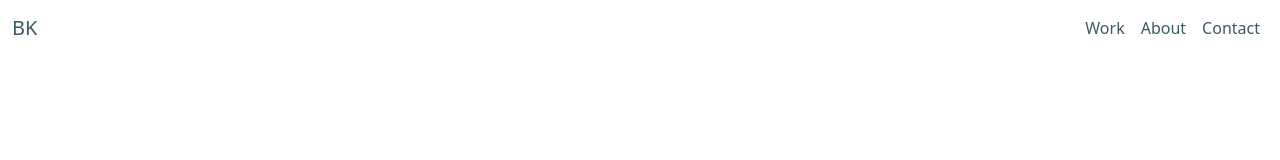
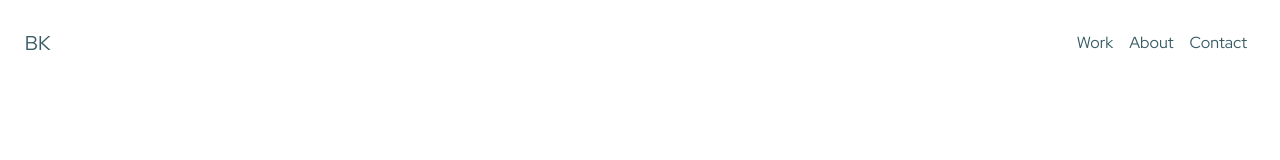
Before and after one commit to boriswho/bk-website, a plain HTML site: page index.html in a window 1280 px wide. Drawn offline with nearby package versions, Linux system fonts and the light colour scheme.

Commit message:
Started implementing styling
Wrote some code based on SASS course to implement BG styling. Unsuccessfully. Added fonts.

```diff
--- a/index.html
+++ b/index.html
@@ -5,6 +5,12 @@
     <meta http-equiv="X-UA-Compatible" content="IE=edge" />
     <meta name="viewport" content="width=device-width, initial-scale=1.0" />
     <title>Document</title>
+
+    <!-- fonts -->
+
+    <link rel="preconnect" href="https://fonts.googleapis.com">
+    <link rel="preconnect" href="https://fonts.gstatic.com" crossorigin>
+    <link href="https://fonts.googleapis.com/css2?family=Bebas+Neue&family=Red+Hat+Display:wght@300;400;500;600;700;900&display=swap" rel="stylesheet">
 
     <!-- style  -->
     <link
@@ -31,7 +37,7 @@
     <script src="script.js"></script>
   </head>
   <body>
-    <section class="" id="title">
+    <section id="title">
       <div class="container-fluid ">
         <!-- Nav Bar -->
         <nav class="navbar navbar-expand-lg navbar-dark">
@@ -79,6 +85,7 @@
           </div>
         </div>
       </div> -->
+
     </section>
   </body>
 </html>
--- a/style.css
+++ b/style.css
@@ -1,3 +1,36 @@
+* {
+  margin: 0;
+  padding: 0;
+  box-sizing: border-box;
+}
+
+/* we always want to specify everything Font related in the Body element instead of the Universal selector */
+body {
+  font-family: "Red Hat Display", sans-serif;
+  font-weight: 400;
+  font-size: 1rem;
+  line-height: 1.7;
+  color: #395b64;
+  padding: 1%;
+}
+
+.header {
+  /* Below we set the hight of the box to 95% of the viewport */
+  height: 95vh;
+  background-color: #f7f7f7;
+  /* background-image: linear-gradient(
+      to right bottom,
+      hsla(111, 55%, 64%, 0.8),
+      hsla(160, 64%, 43%, 0.8)
+    ),
+    url(../img/hero.jpg);
+  background-size: cover; */
+  /* code below makes sure that the top of the image always stays on top of the container and only the bottom of the image gets cropped */
+  /* background-position: top; */
+
+  clip-path: polygon(100% 0, 0 0, 100% 100%);
+}
+
 .dark-text {
   color: #395b64;
 }
```
